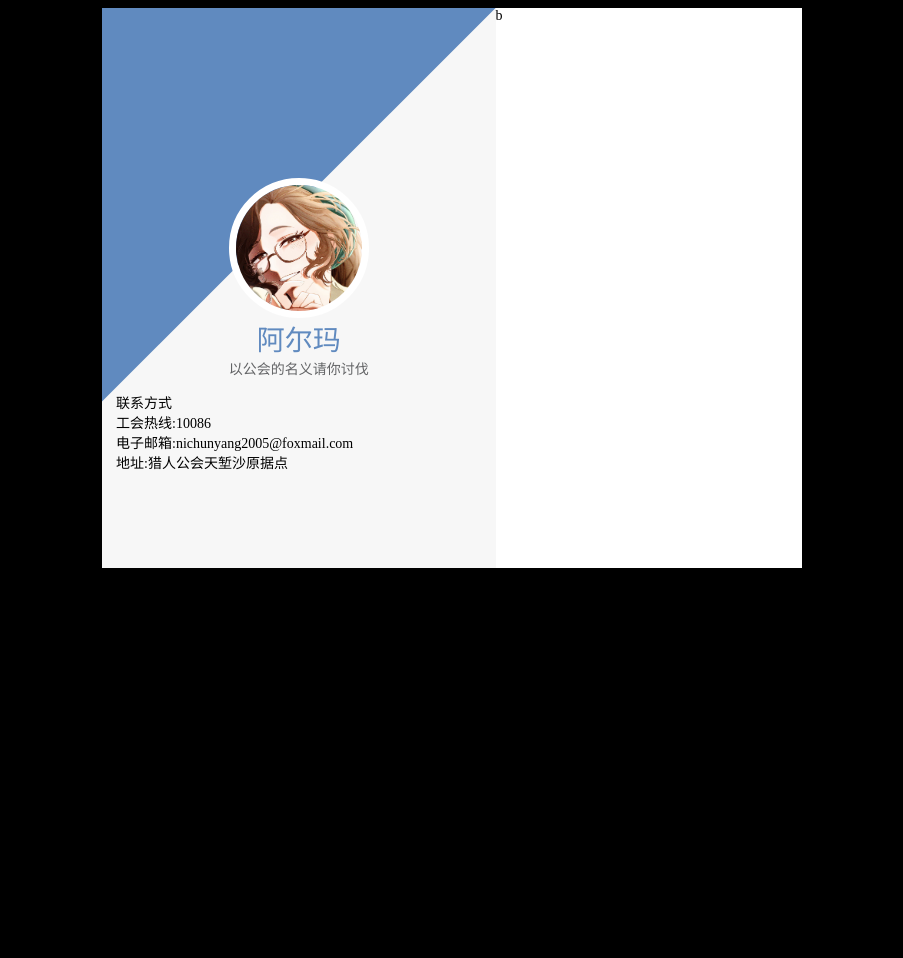
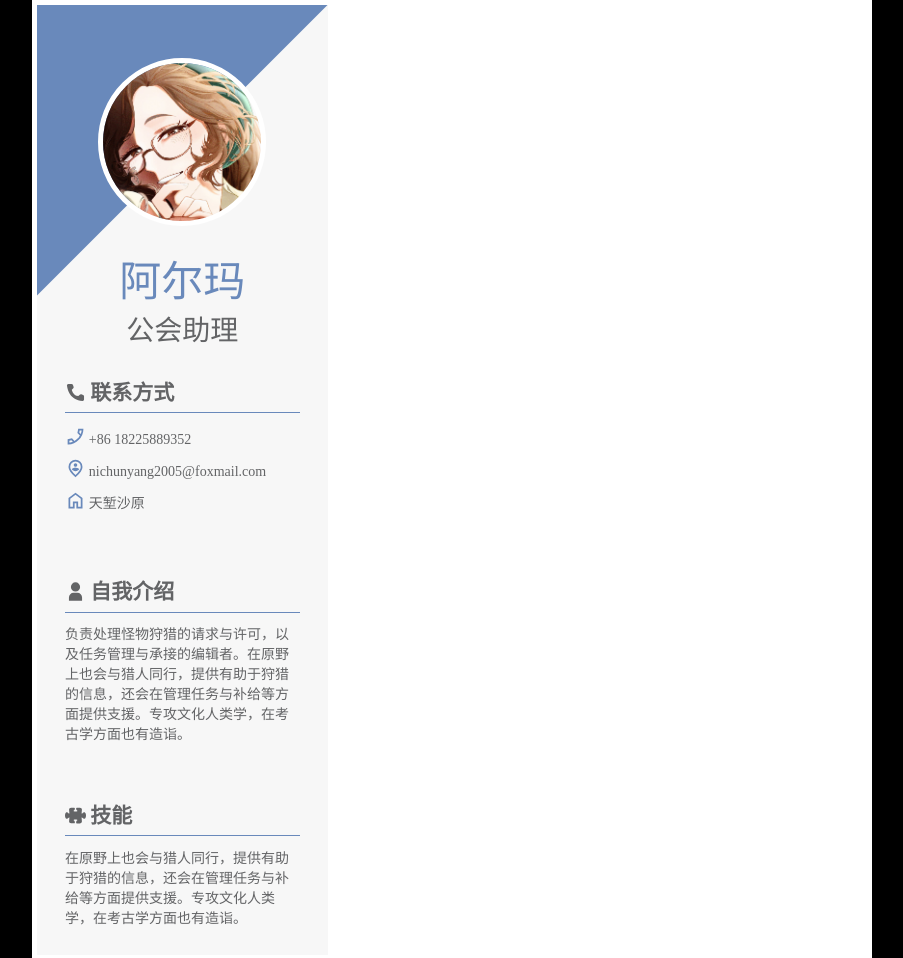
Before and after one commit to LazyOIGG/H5_Learn_Demo, a website: page index.html in a window 1280 px wide. Shown: the whole page, without its empty margins (188-1091 px from the left). Before the commit the page ends 800 px from the top, so only its background shows below. Drawn offline with Linux system fonts and the light colour scheme.

Commit message:
按老师模板修改后

```diff
--- a/index.html
+++ b/index.html
@@ -12,99 +12,197 @@
             box-sizing: border-box;
         }
 
-        :root {/*从根元素开始就生效*/
-            --primary-color: #608abf;
-            --secondary-color: #f7f7f7;
-            --text-color: #636466;
+        :root{/*从根元素开始就生效*/
+            --color-primary: #6989BB;
+            --color-secondary: #F7F7F7;
+            --color-title: #636466;
+            --color-text: #636466;
         }
 
-        body {
+        body{
+            margin: 0;
+            padding: 0;
             font-size: 14px;
             background-color: black;
         }
 
-        .container {
-            display: flex;/* 弹性布局*/
-            flex-direction: row; /*主轴方向为行*/
-            flex-wrap: wrap;
+        .container{
+            width: 60em;
+            display: flex;
+            align-items: stretch;
+            margin: 0 auto;
+            background: white;
+            border: 0.4em solid white;
             /*flex-flow: column wrap;*/
             /*justify-content: space-around; !*主轴方向上的对齐方式*!*/
             /*align-items: center; !*交叉轴上的对齐方式*!*/
             /*align-content: space-around; !*容器内换行的对齐方式*!*/
 
-            width: 50em;
-            height: 40em;
-            margin: 0 auto;
-            background-color: lightgray;
         }
 
-        .left {
-            background-color: #f7f7f7;
-            flex-grow: 3;
+        .left{
+            flex-basis: 35%;
+            background-color: var(--color-secondary);
         }
-        .left::before {
-            content: "";
+        .right{
+            flex-basis: 65%;
+            flex-grow: 7;
+        }
+
+        header {
+            display: flex;
+            flex-direction: column;
+            align-items: center;
+            justify-content: center;
+            width: 100%;
+        }
+        header::before{
+            content: '';
             display: block;
             width: 100%;
             aspect-ratio: 1/1;
-            background-color: var(--primary-color);
-            clip-path: polygon(0 0, 0 100%, 100% 0);
-        }
-        .right {
-            background-color: #ffffff;
-            flex-grow: 7;
+            background-color: var(--color-primary);
+            clip-path: polygon(0 0, 100% 0, 0 100%);
+
         }
 
-        .avatar{
-            width: 10em;
-            height: 10em;
-            border-radius: 5em;
-            border: 0.5em solid #fff;
+        header .avatar{
             display: block;
-            margin: -16em auto 0;
             position: relative;
+            border: 0.4em solid white;
+             border-radius: 50%;
+            width: 12em;
+            height: 12em;
+            object-fit: cover;
+            margin: -17em auto 0;
         }
 
-        .name{
-            font-size: 200%;
-            color: var(--primary-color);
-            text-align: center;
+        header .name{
+            color: var(--color-primary);
+            font-size: 3em;
+            margin-top: 0.5em;
+        }
+        header .title{
+            color: var(--color-title);
+            font-size: 2em;
         }
 
-        .title{
-            color: var(--text-color);
-            text-align: center;
+        .left section{
+            padding: 2em;
         }
 
-        .contact{
-            padding: 1em;
+
+        .icon{
+            display: inline-block;
+            background-color: var(--color-title);
+            mask-size: cover;
+            width: 1em;
+            aspect-ratio: 1/1;
+            margin-right: 0.2em;
+            transform: translateY(3px);
         }
-         .contact:first-child{
-             font-size: 150%;
-         }
+
+        .icon-contact{
+            mask-image: url('./assets/icones/phone.svg');
+        }
+        .icon-call-me{
+            width: 1.5em;
+            mask-image: url('./assets/icones/phone-outline.svg');
+            background-color: var(--color-primary);
+        }
+        .icon-email{
+            width: 1.5em;
+            mask-image: url('./assets/icones/person-pin.svg');
+            background-color: var(--color-primary);
+        }
+        .icon-home{
+            width: 1.5em;
+            mask-image: url('./assets/icones/home.svg');
+            background-color: var(--color-primary);
+        }
+        .contact>div{
+            margin-bottom: 0.5em;
+            color: var(--color-text);
+        }
+        .contact>div:first-child{
+            font-size: 1.5em;
+            font-weight: bold;
+            padding-bottom: 0.3em;
+            border-bottom: 1px solid var(--color-primary);
+            margin-bottom: 0.5em;
+        }
+        .icon-user{
+            /* 自我介绍图标 */
+            mask-image: url('./assets/icones/user.svg');
+        }
+        .about-me>div {
+            color: var(--color-text);
+        }
+        .about-me>div:first-child{
+            font-size: 1.5em;
+            font-weight: bold;
+            padding-bottom: 0.3em;
+            border-bottom: 1px solid var(--color-primary);
+            margin-bottom: 0.5em;
+        }
+
+        .skills>div {
+            color: var(--color-text);
+        }
+        .skills>div:first-child{
+            font-size: 1.5em;
+            color: var(--color-text);
+            font-weight: bold;
+            padding-bottom: 0.3em;
+            border-bottom: 1px solid var(--color-primary);
+            margin-bottom: 0.5em;
+        }
+
+        .icon-skills{
+            mask-image: url('./assets/icones/puzzle.svg');
+        }
+
     </style>
 </head>
+<body>
+    <div class="container">
+        <div class="left">
+            <header>
+                <img class="avatar" src="./assets/images/file1.jpg" alt="">
+                <div class="name">
+                    阿尔玛
+                </div>
+                <div class="title">
+                    公会助理
+                </div>
+            </header>
 
-<body>
+            <section class="contact">
+                <div><i class="icon icon-contact"></i>联系方式</div>
+                <div><i class="icon icon-call-me"></i>+86 18225889352</div>
+                <div><i class="icon icon-email"></i>nichunyang2005@foxmail.com</div>
+                <div><i class="icon icon-home"></i>天堑沙原</div>
+            </section>
 
-<div class="container">
-    <!--左边栏-->
-    <div class="left">
-        <img class="avatar" src="assets/images/file1.jpg" alt="阿尔玛"/>
-        <div class="name">阿尔玛</div>
-        <div class="title">以公会的名义请你讨伐</div>
-        <!--联系方式-->
-        <div class="contact">
-            <div>联系方式</div>
-            <div>工会热线:10086</div>
-            <div>电子邮箱:nichunyang2005@foxmail.com</div>
-            <div>地址:猎人公会天堑沙原据点</div>
+            <section class="about-me">
+                <div><i class="icon icon-user"></i>自我介绍</div>
+                <div>
+                    负责处理怪物狩猎的请求与许可，以及任务管理与承接的编辑者。在原野上也会与猎人同行，提供有助于狩猎的信息，还会在管理任务与补给等方面提供支援。专攻文化人类学，在考古学方面也有造诣。
+                </div>
+            </section>
+
+            <section class="skills">
+                <div><i class="icon icon-skills"></i>技能</div>
+                <div>
+                    在原野上也会与猎人同行，提供有助于狩猎的信息，还会在管理任务与补给等方面提供支援。专攻文化人类学，在考古学方面也有造诣。
+                </div>
+            </section>
+
+        </div>
+        <div class="right">
+
         </div>
     </div>
-    <!--右边栏-->
-    <div class="right">b</div>
-</div>
-
 </body>
 
 </html>
```
Also changed, not shown: assets/icones/book.svg (added), assets/icones/briefcase.svg (added), assets/icones/education.svg (added), assets/icones/home.svg (added), assets/icones/person-pin.svg (added), assets/icones/phone-outline.svg (added), assets/icones/phone.svg (added), assets/icones/puzzle.svg (added), assets/icones/user.svg (added), assets/icons/material-symbols-call.svg (deleted), assets/icons/mdi-account.svg (deleted), 1 other file.
